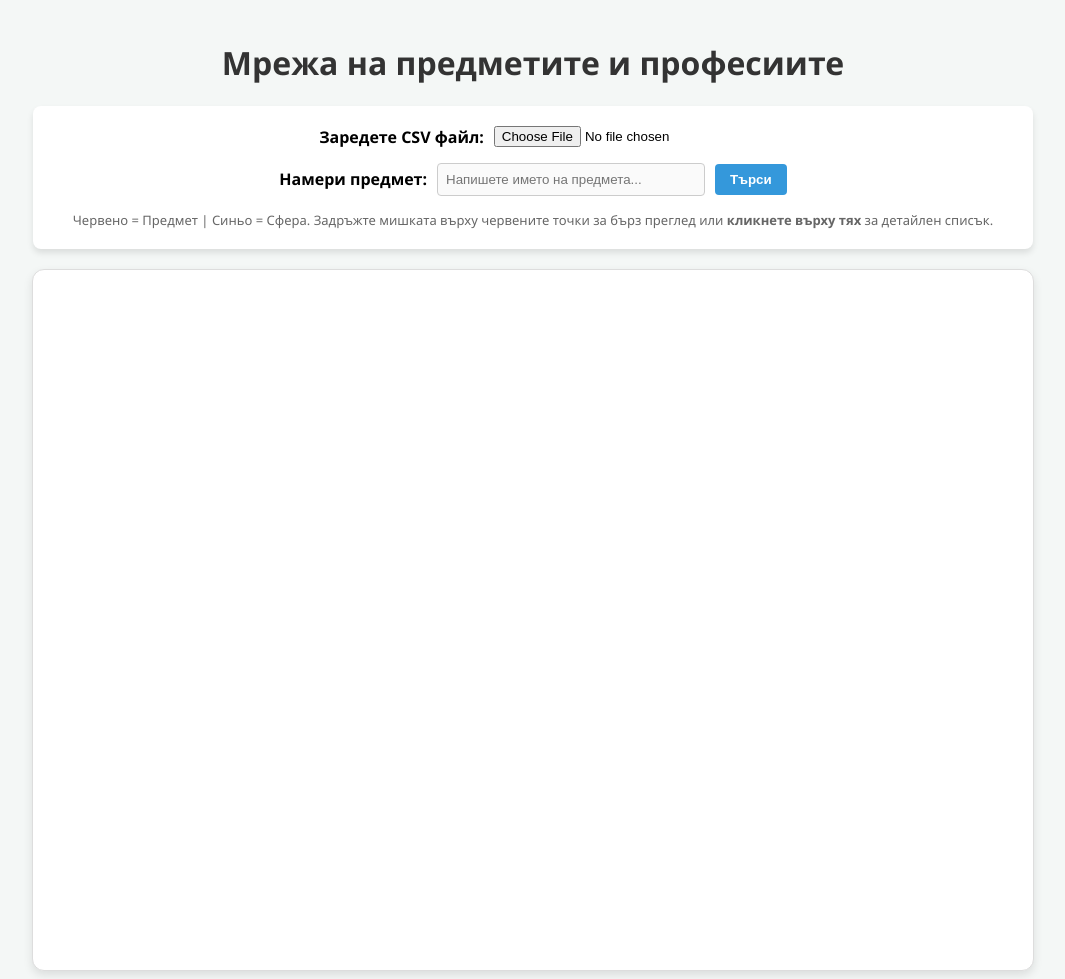
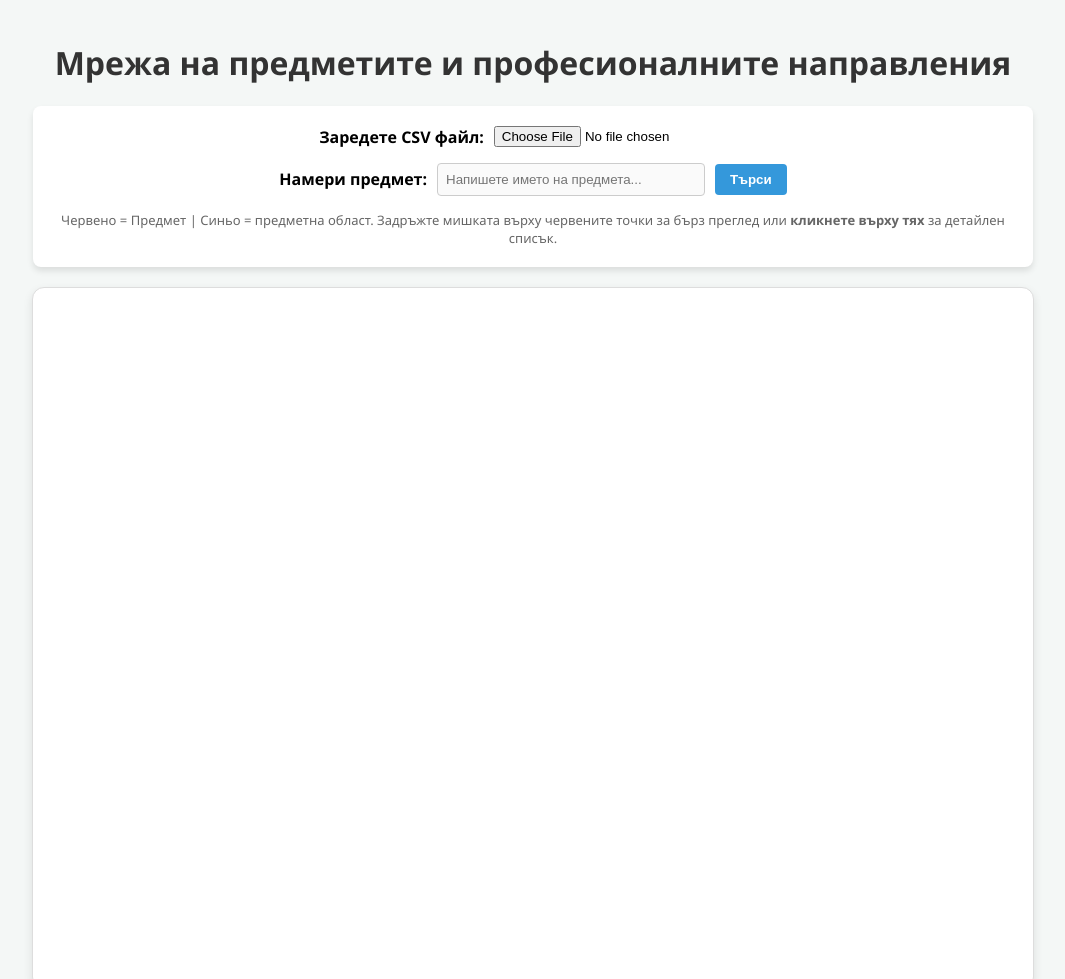
Before and after one commit to tkostadinov004/subject-graph, a plain HTML site: page index.html in a window 1280 px wide. Shown: the top 979 px of the page, without its empty margins (107-1172 px from the left). Drawn offline with nearby package versions, Linux system fonts and the light colour scheme.

Commit message:
name fix

```diff
--- a/index.html
+++ b/index.html
@@ -3,13 +3,13 @@
 <head>
     <meta charset="UTF-8">
     <meta name="viewport" content="width=device-width, initial-scale=1.0">
-    <title>Интерактивна мрежа на предметите и професиите</title>
+    <title>Интерактивна мрежа на предметите и професионални направления</title>
     <script src="https://d3js.org/d3.v7.min.js"></script>
     <link rel="stylesheet" href="style.css">
 </head>
 <body>
 
-    <h1>Мрежа на предметите и професиите</h1>
+    <h1>Мрежа на предметите и професионалните направления</h1>
 
     <div class="controls">
         <div class="control-group">
@@ -24,7 +24,7 @@
             <button id="searchBtn" disabled>Търси</button>
         </div>
 
-        <div class="instructions">Червено = Предмет | Синьо = Сфера. Задръжте мишката върху червените точки за бърз преглед или <b>кликнете върху тях</b> за детайлен списък.</div>
+        <div class="instructions">Червено = Предмет | Синьо = предметна област. Задръжте мишката върху червените точки за бърз преглед или <b>кликнете върху тях</b> за детайлен списък.</div>
     </div>
 
     <div id="graph-container">
```
